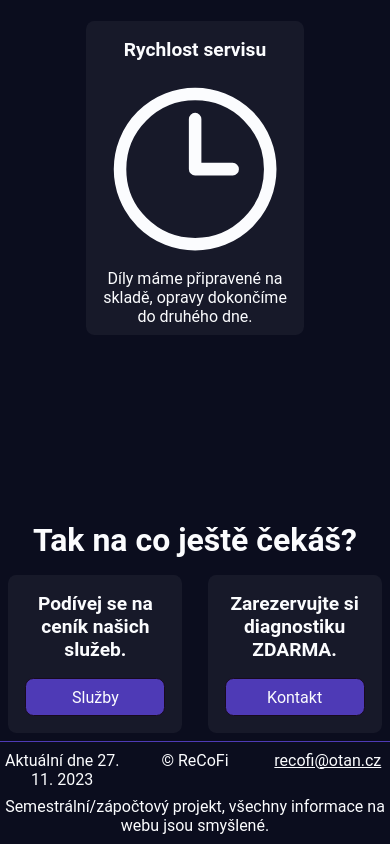
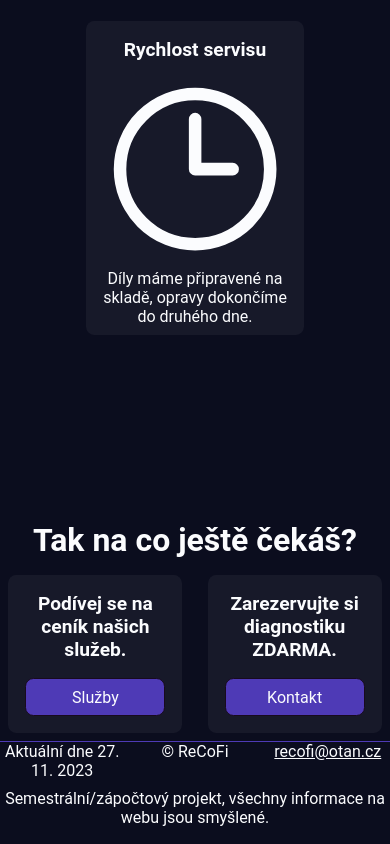
Before and after one commit to OtanCZ/tnpw1-projekt, a website: page index.html in a window 390 px wide. Shown: the part 1315-2159 px from the top of the page. Drawn offline with Linux system fonts and the light colour scheme.

Commit message:
mobilee fiiix

```diff
--- a/css/globals.css
+++ b/css/globals.css
@@ -272,4 +272,8 @@ tr {
     .footer {
         width: 100vw
     }
+
+    footer {
+        padding: 0 1vh;
+    }
 }
```
